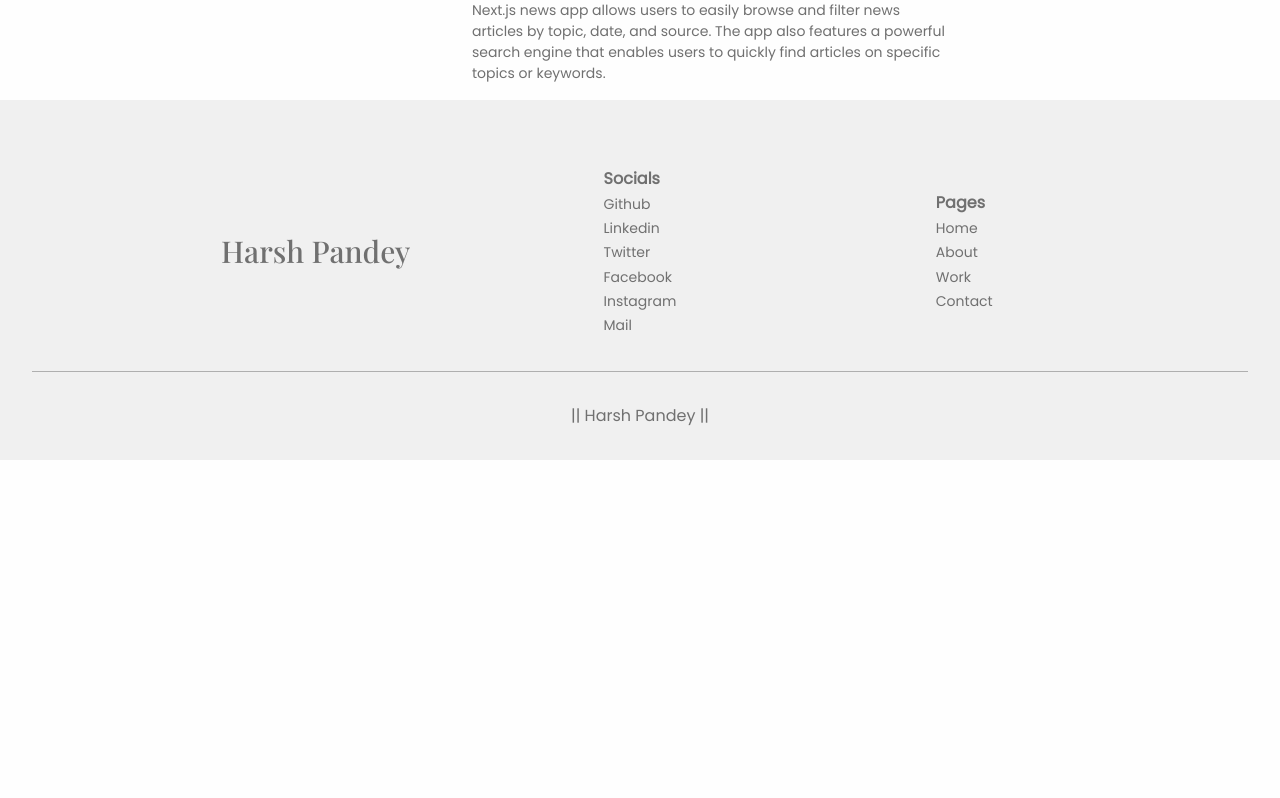
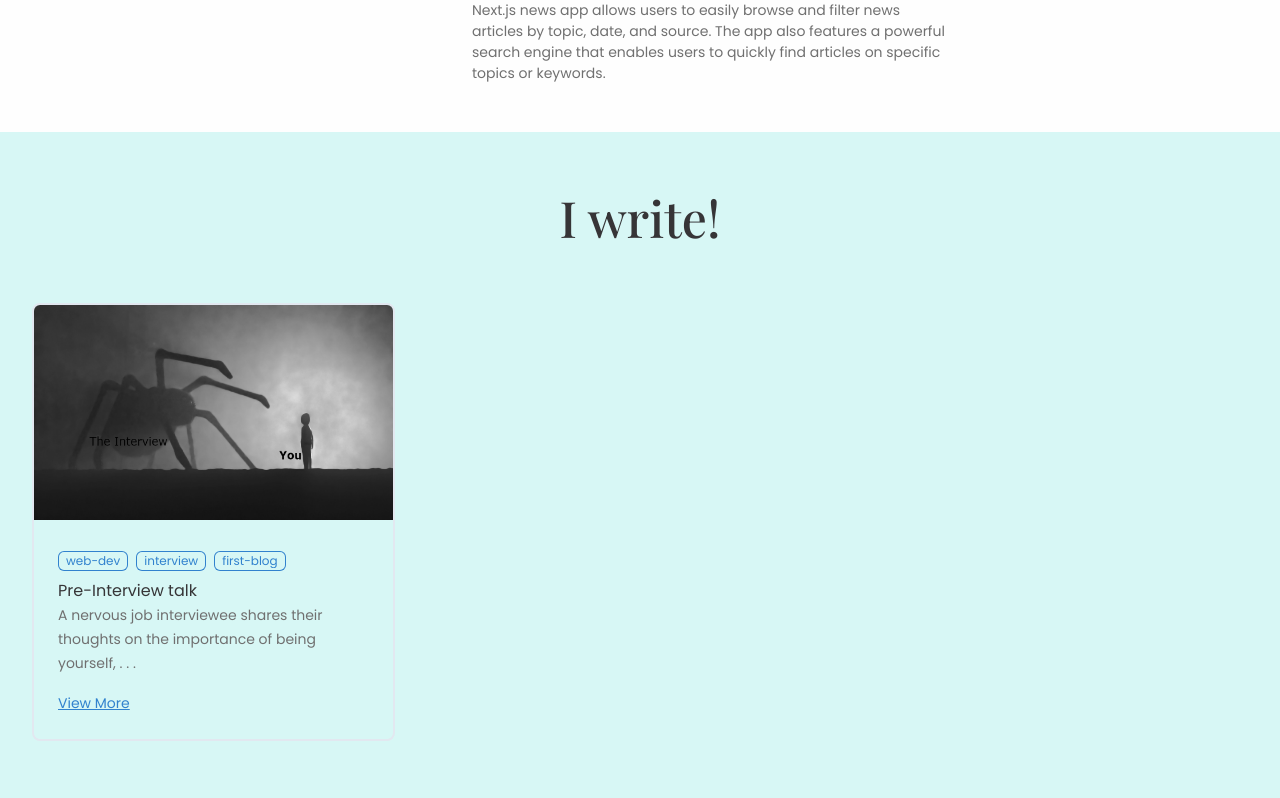
Before and after one commit to PandeyHarsh433/My-Portfolio, a Next.js app: page /work in a window 1280 px wide. Shown: the part 2282-3080 px from the top of the page. Before the commit the page ends 2742 px from the top, so only its background shows below. Built offline with nearby package versions, Linux system fonts and the light colour scheme.

Commit message:
Blog Updated

```diff
--- a/Constants/blogs.js
+++ b/Constants/blogs.js
@@ -1,38 +1,14 @@
-import blog from "../styles/projects/blog.jpg";
+import blog1 from "../styles/projects/blog1.jpg";
 
 export const custom_blogs = [
   // please add only upto 6 blogs for maintaining the ui
   {
-    title: "Blog Tilte", //blog title
+    title: "Pre-Interview talk", //blog title
     description:
-      "Lorem ipsum dolor sit amet consectetur adipisicing elit. Maxime mollitia, molestiae quas vel sint commodi repudiandae consequuntur voluptatum laborum", //blog decription
-    link: "www.google.com", //link your blog here
-    thumbnail: blog, //blog image, can be an import or link
-    categories: ["jim", "pam", "dwight"], //eg. web developement, prgramming, lifestyle etc.
-  },
-  {
-    title: "Blog Tilte",
-    description:
-      "Lorem ipsum dolor sit amet consectetur adipisicing elit. Maxime mollitia, molestiae quas vel sint commodi repudiandae consequuntur voluptatum laborum",
-    link: "www.google.com",
-    thumbnail: blog,
-    categories: ["jim", "pam", "dwight"],
-  },
-  {
-    title: "Blog Tilte",
-    description:
-      "Lorem ipsum dolor sit amet consectetur adipisicing elit. Maxime mollitia, molestiae quas vel sint commodi repudiandae consequuntur voluptatum laborum",
-    link: "www.google.com",
-    thumbnail: blog,
-    categories: ["jim", "pam", "dwight"],
-  },
-  {
-    title: "Blog Tilte",
-    description:
-      "Lorem ipsum dolor sit amet consectetur adipisicing elit. Maxime mollitia, molestiae quas vel sint commodi repudiandae consequuntur voluptatum laborum",
-    link: "www.google.com",
-    thumbnail: blog,
-    categories: ["jim", "pam", "dwight"],
+      "A nervous job interviewee shares their thoughts on the importance of being yourself, handling pressure, and taking the first step towards your goals.", //blog decription
+    link: "https://techmaverick.hashnode.dev/pre-interview-talk", //link your blog here
+    thumbnail: blog1,
+    categories: ["web-dev", "interview", "first-blog"], //eg. web developement, prgramming, lifestyle etc.
   },
 ];
 
--- a/Constants/userinfo.js
+++ b/Constants/userinfo.js
@@ -138,7 +138,7 @@ export const userinfo = {
   },
   blogs: {
     //set this to false if you want to omit this section
-    visible: false,
+    visible: true,
   },
 };
 
```
Also changed, not shown: styles/projects/blog1.jpg (added), 1 other file (tests, documents, lock files or other folders).
